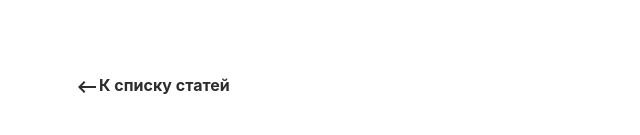
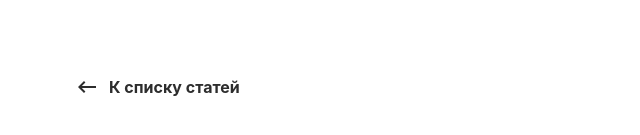
Before and after one commit to TataFart/online-shop, a plain HTML site: page article.html in a window 1280 px wide. Shown: the part 635-770 px from the top of the page, 0-640 px from the left. Drawn offline with Linux system fonts and the light colour scheme.

Commit message:
correct mistakes

```diff
--- a/article.html
+++ b/article.html
@@ -7,6 +7,7 @@
     <title>Article</title>
     </head>
 <body>
+<div class="wrapper">
 
         <article class="article">
 
@@ -23,11 +24,12 @@
             </div>
 
             <div class="wrap-link">
-            <a class="link" href="#"><img class="arrow" src="./img/keyboard_backspace.svg" alt="стрелка влево">К списку статей</a>
+                <a class="link" href="#"><img class="arrow" src="./img/keyboard_backspace.svg" alt="стрелка влево"><span class="arrow">К списку статей</span></a>
                 <p class="text author">Инга Соловьева</p>
             </div>
 
         </article>
+</div>
 
 </body>
 </html>
--- a/style.css
+++ b/style.css
@@ -2,6 +2,9 @@
     --3: #2D2D2D;
    }
 
+*{
+    box-sizing: border-box;
+}
 body {
     margin: 0;
     max-height: 100vh;
@@ -23,11 +26,13 @@ body {
         color: var(--3);
 }
 
-
+.wrapper {
+    max-width: 1830px;
+    margin: 0 auto;
+}
 
 .article {
-    max-width: 1770px;
-    margin: 0 auto;;
+
     padding: 80px 75px;
 }
 
@@ -64,7 +69,6 @@ body {
     color: inherit;
     text-decoration: none;
     cursor: pointer;
-
 }
 
 .arrow {
@@ -72,3 +76,7 @@ body {
     height: 24px;
     vertical-align: middle;
 }
+
+.arrow:first-child {
+    margin-right: 10px;
+}
```
Lines whose indentation alone changed are shown as unchanged.
